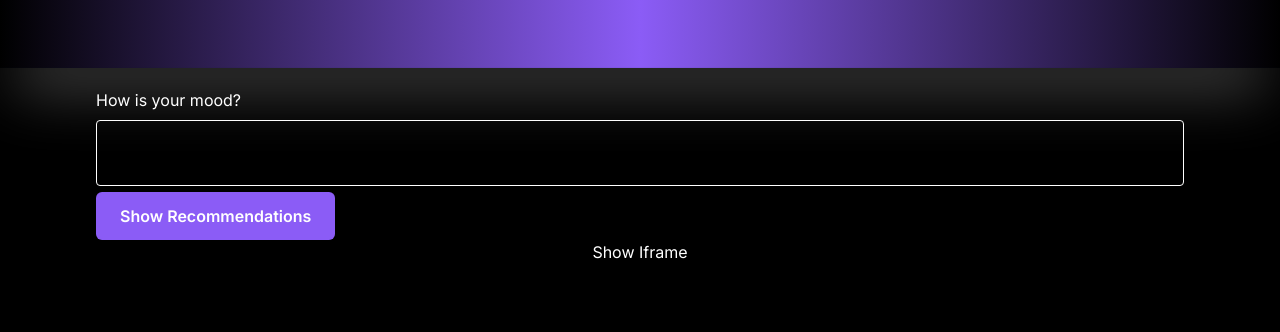
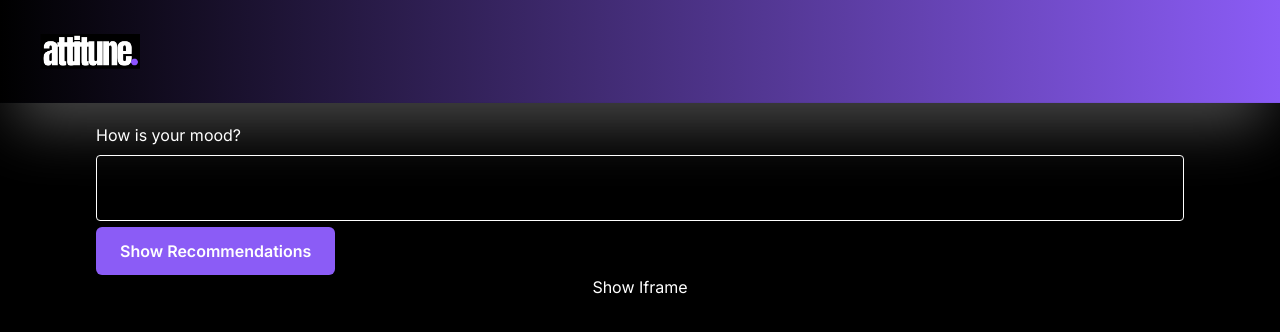
Before and after one commit to colesmith54/attitune, a Next.js app in the folder web/: page / in a window 1280 px wide. Shown: the top 332 px of the page. Built offline with nearby package versions, Linux system fonts and the light colour scheme.

Commit message:
attitune logo

```diff
--- a/web/src/components/Header.js
+++ b/web/src/components/Header.js
@@ -1,9 +1,11 @@
+import Image from 'next/image'
+
 export default function Header(){
     return(
         <header>
-            <div className="relative flex items-center py-[2.125rem] shadow-[0_35px_60px_-15px_rgba(255,255,255,0.3)] bg-gradient-to-r from-black via-violet-500 to-black">
+            <div className="relative flex items-center py-[2.125rem] shadow-[0_35px_60px_-15px_rgba(255,255,255,0.3)] bg-gradient-to-r from-black to-violet-500">
+                <Image className='ml-10' src="/attitune.png" width={100} height={50} />
                 <div className="absolute inset-x-0 bottom-0 h-px bg-slate-900/5"></div>
-
             </div>
         </header>
     )
```
